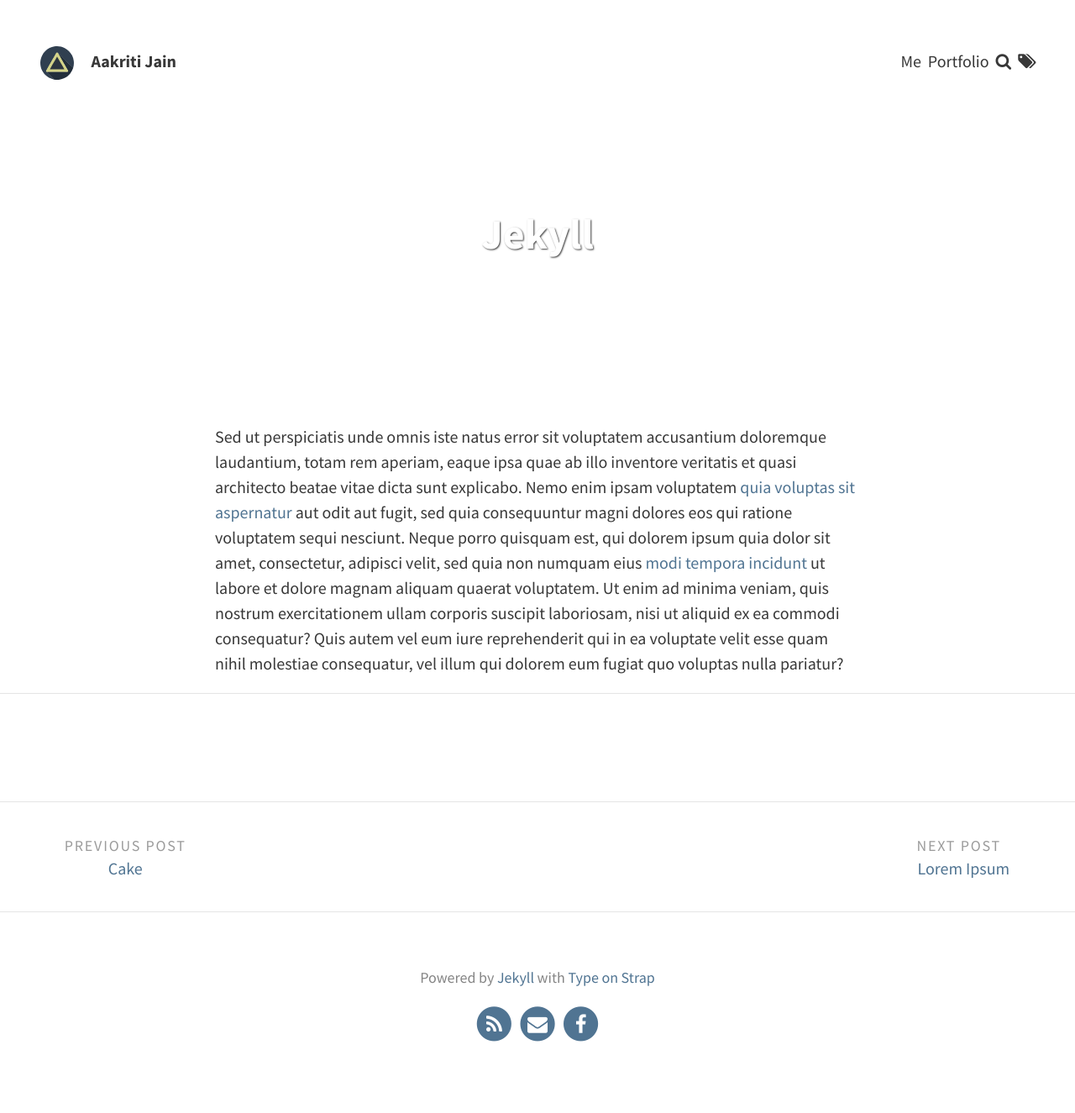
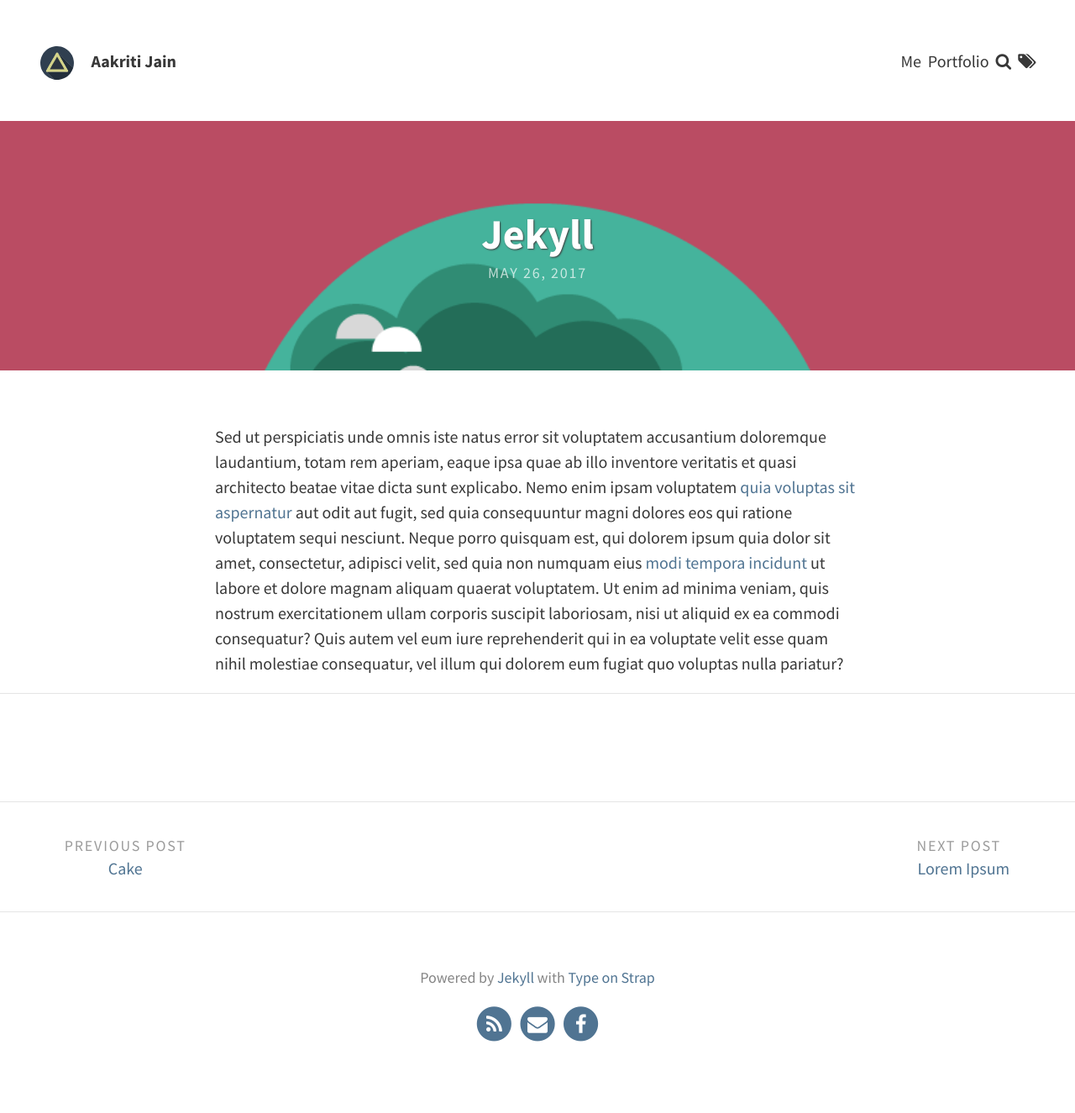
Before and after one commit to aakriti-jain/aakriti-jain.github.io, a Jekyll site: the page built from _portfolio/jekyllblog.md, in a window 1280 px wide. Shown: the whole page at 84% size. Built offline with Jekyll 4.4.1, drawn with Linux system fonts in a browser that asks for light colours.

Commit message:
Local Pics fixed

```diff
--- a/_layouts/post.html
+++ b/_layouts/post.html
@@ -2,7 +2,7 @@
 layout: default
 ---
 <article {% if page.feature-img %}class="feature-image"{% endif %}>
-  <header id="main" style="background-image: url('{{ page.feature-img }}')">
+  <header id="main" style="background-image: url('{{ site.baseurl }}/{{ page.feature-img }}')">
     <h1 id="{{ page.title | cgi_escape }}" class="title">{{ page.title }}</h1>
     <p class="meta">
     {{ page.date | date: "%B %-d, %Y" }}
```
